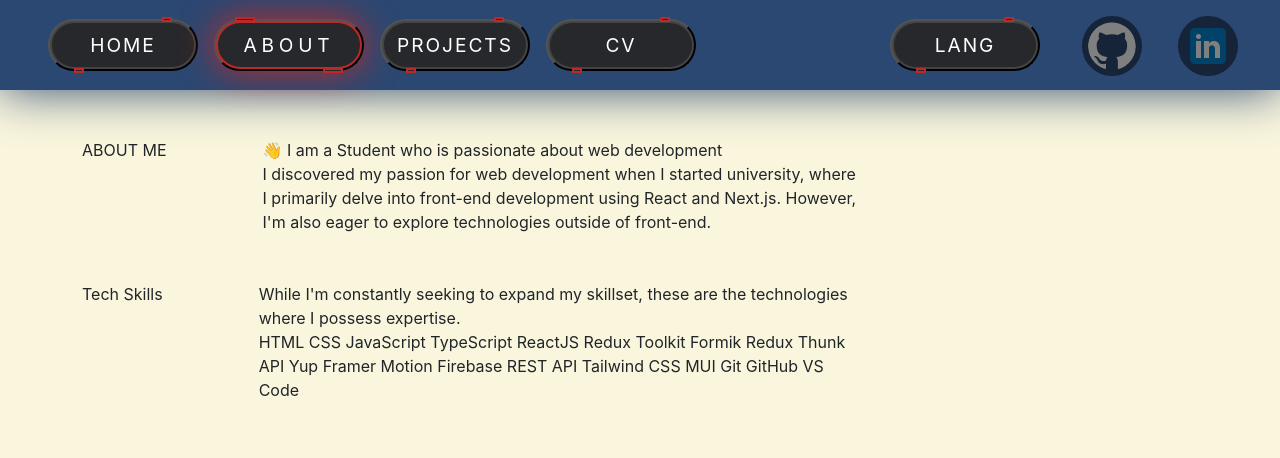
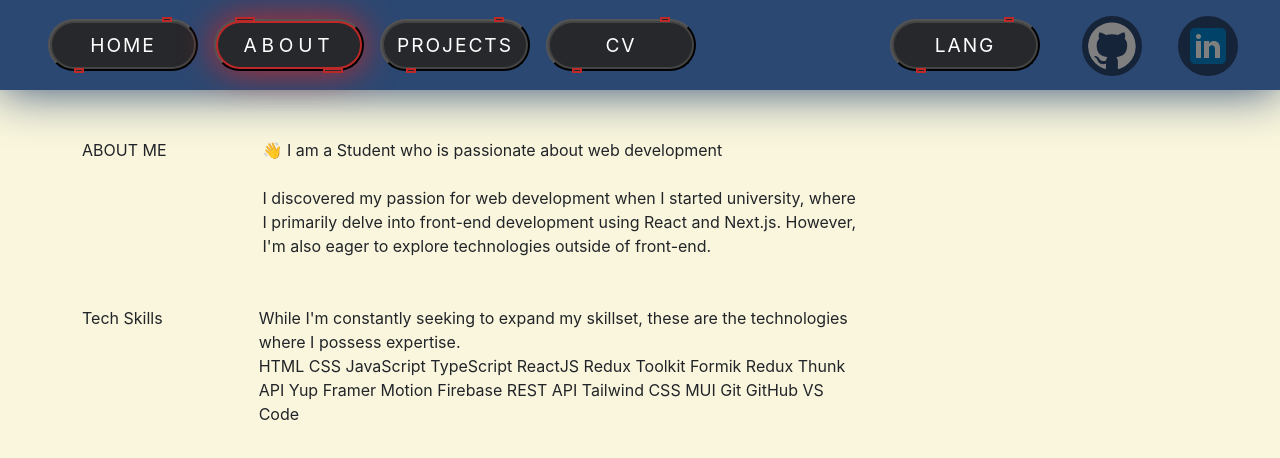
Before and after one commit to giorgibarishvili/Portfolio, a React (Create React App) app in the folder portfolio/: page /About in a window 1280 px wide. Shown: the top 458 px of the page. Built offline with nearby package versions, Linux system fonts and the light colour scheme.

Commit message:
added projects page and page transitions

```diff
--- a/portfolio/package.json
+++ b/portfolio/package.json
@@ -10,7 +10,7 @@
     "animate.css": "^4.1.1",
     "bootstrap": "^5.3.3",
     "embla-carousel-react": "^8.1.3",
-    "framer-motion": "^11.2.6",
+    "framer-motion": "^11.2.10",
     "react": "^18.3.1",
     "react-awesome-reveal": "^4.2.11",
     "react-bootstrap": "^2.10.2",
--- a/portfolio/src/App.js
+++ b/portfolio/src/App.js
@@ -1,22 +1,42 @@
 // import logo from './logo.svg';
-import { BrowserRouter as Router, Route, Routes } from "react-router-dom";
+import {
+  BrowserRouter as Router,
+  Route,
+  Routes,
+  useLocation,
+} from "react-router-dom";
 import "./App.css";
 import Navbar from "./components/Navbar";
-import HomePage from "./HomePage";
+import HomePage from "./components/HomePage";
+import Projects from "./components/Projects";
 import About from "./components/About";
+import { AnimatePresence } from "framer-motion";
 
+const AnimatedRoutes = () => {
+  const location = useLocation();
+  return (
+    <AnimatePresence>
+      <Routes location={location} key={location.pathname}>
+        <Route path="/" exact Component={HomePage} />
+        <Route path="/About" Component={About} />
+        <Route path="/Projects" Component={Projects} />
+      </Routes>
+    </AnimatePresence>
+  );
+};
 function App() {
   return (
     <Router>
       <Navbar />
-      <Routes>
-        <Route path="/" exact Component={HomePage} />
-        <Route path="/About" Component={About}/>
-      </Routes>
+      <AnimatedRoutes />
+      {/* <Routes>
+          <Route path="/" exact Component={HomePage} />
+          <Route path="/About" Component={About}/>
+        </Routes> */}
       {/* <HomePage /> */}
       {/* <Switch>
-        <Route />
-      </Switch> */}
+          <Route />
+        </Switch> */}
     </Router>
   );
 }
--- a/portfolio/src/components/About.js
+++ b/portfolio/src/components/About.js
@@ -1,17 +1,35 @@
 import "../styles/About.css";
+import { motion } from "framer-motion";
+import Appear from "./animations/Appear";
+
+const pageTransition = {
+  in: { opacity: 1, x: 0 },
+  out: { opacity: 0, x: "-100%" },
+};
 function About() {
   return (
-    <div className="container mt-5">
+    <motion.div
+      className="container mt-5"
+      initial="out"
+      animate="in"
+      exit="out"
+      variants={pageTransition}
+      transition={{ duration: 0.5 }}
+    >
       <div className="d-flex mb-5">
         <div className="me-5 about-me">ABOUT ME</div>
         <div className="ms-5 ragaca-span">
-          👋 I am a Student who is passionate about web development
+          <Appear>
+            👋 I am a Student who is passionate about web development
+          </Appear>
           <br />
           <span>
-            I discovered my passion for web development when I started
-            university, where I primarily delve into front-end development using
-            React and Next.js. However, I'm also eager to explore technologies
-            outside of front-end.
+            <Appear>
+              I discovered my passion for web development when I started
+              university, where I primarily delve into front-end development
+              using React and Next.js. However, I'm also eager to explore
+              technologies outside of front-end.
+            </Appear>
           </span>
         </div>
       </div>
@@ -28,7 +46,7 @@ function About() {
           </span>
         </div>
       </div>
-    </div>
+    </motion.div>
   );
 }
 export default About;
--- a/portfolio/src/HomePage.js
+++ b/portfolio/src/components/HomePage.js
@@ -1,11 +1,17 @@
-import { EmblaCarousel } from "./components/Embla/Carousel";
 import { Fade } from "react-awesome-reveal";
-import "./styles/Homepage.css";
-import Appear from "./components/animations/Appear";
-import Reveal from "./components/animations/Reveal";
-import { ReactComponent as Programmer } from "./images/computer-programmer.svg";
+import "../styles/Homepage.css";
+import Appear from "./animations/Appear";
+import Reveal from "./animations/Reveal";
+import { ReactComponent as Programmer } from "../images/computer-programmer.svg";
 import { useTranslation } from "react-i18next";
 import { useState } from "react";
+import { motion } from "framer-motion";
+
+const pageTransition = {
+  in: { opacity: 1, x: 0 },
+  out: { opacity: 0, x: "-100%" },
+};
+
 function HomePage() {
   const { t } = useTranslation();
   const [messageBox, setMessageBox] = useState("");
@@ -15,8 +21,14 @@ function HomePage() {
   const [userNameTouched, setUserNameTouched] = useState(false);
   const [messageBoxTouched, setMessageBoxTouched] = useState(false);
   return (
-    <div className="container main">
-      {/* <EmblaCarousel /> */}
+    <motion.div
+      className="container main"
+      initial="out"
+      animate="in"
+      exit="out"
+      variants={pageTransition}
+      transition={{ duration: 0.5 }}
+    >
       <div className="who-am-i mt-5 mb-5">
         <div className="greetings">
           <Appear>
@@ -132,7 +144,7 @@ function HomePage() {
             ></input> */}
         </form>
       </div>
-    </div>
+    </motion.div>
   );
 }
 export default HomePage;
--- a/portfolio/src/components/Navbar.js
+++ b/portfolio/src/components/Navbar.js
@@ -27,6 +27,9 @@ function Navbar() {
         break;
       case "/About":
         setActiveButton("about");
+        break;
+      case "/Projects":
+        setActiveButton("projects");
         break;
       default:
         setActiveButton("");
@@ -59,12 +62,14 @@ function Navbar() {
             About
           </Button>
         </Link>
+        <Link to="/Projects">
           <Button
             className={`me-3 ${activeButton === "projects" ? "active" : ""}`}
             onClick={() => handleButtonClick("projects")}
           >
             Projects
           </Button>
+        </Link>
         <a
           href="portfolio/src/images/Giorgi Barishvili.pdf"
           download="Giorgi Barishvili CV"
--- /dev/null
+++ b/portfolio/src/components/Projects.js
@@ -0,0 +1,25 @@
+import { EmblaCarousel } from "./Embla/Carousel";
+import { motion } from "framer-motion";
+
+const pageTransition = {
+  in: { opacity: 1, x: 0 },
+  out: { opacity: 0, x: "-100%" },
+};
+
+function Projects() {
+  return (
+    <motion.div
+      className="container"
+      initial="out"
+      animate="in"
+      exit="out"
+      variants={pageTransition}
+      transition={{ duration: 0.5 }}
+    >
+      <div>
+        <EmblaCarousel />
+      </div>
+    </motion.div>
+  );
+}
+export default Projects;
--- a/portfolio/src/components/animations/Animations.css
+++ b/portfolio/src/components/animations/Animations.css
@@ -4,6 +4,6 @@
   left: 0;
   bottom: 0;
   right: 0;
-  background-color: #38a169;
+  background-color: #63ADF2;
   z-index: 20;
 }
```
Also changed, not shown: 1 other file (tests, documents, lock files or other folders). Lines whose indentation alone changed are shown as unchanged.
